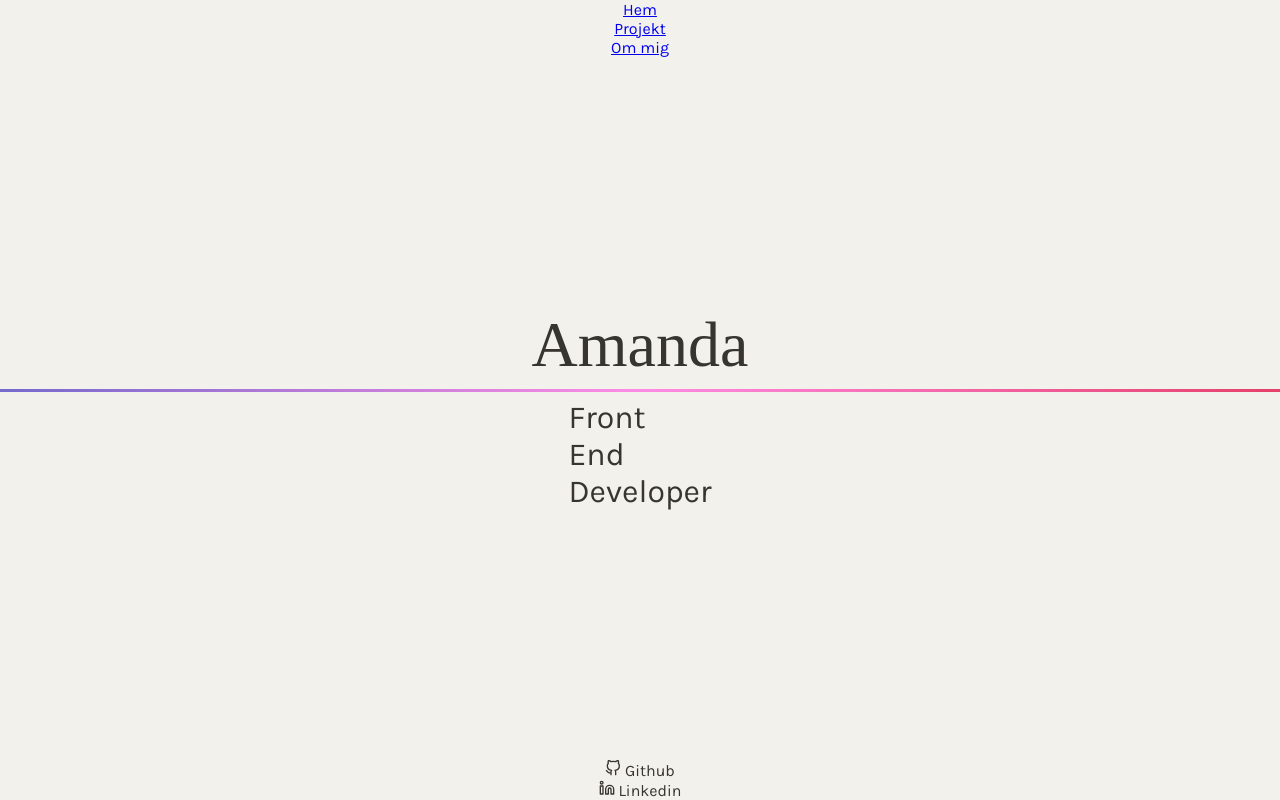
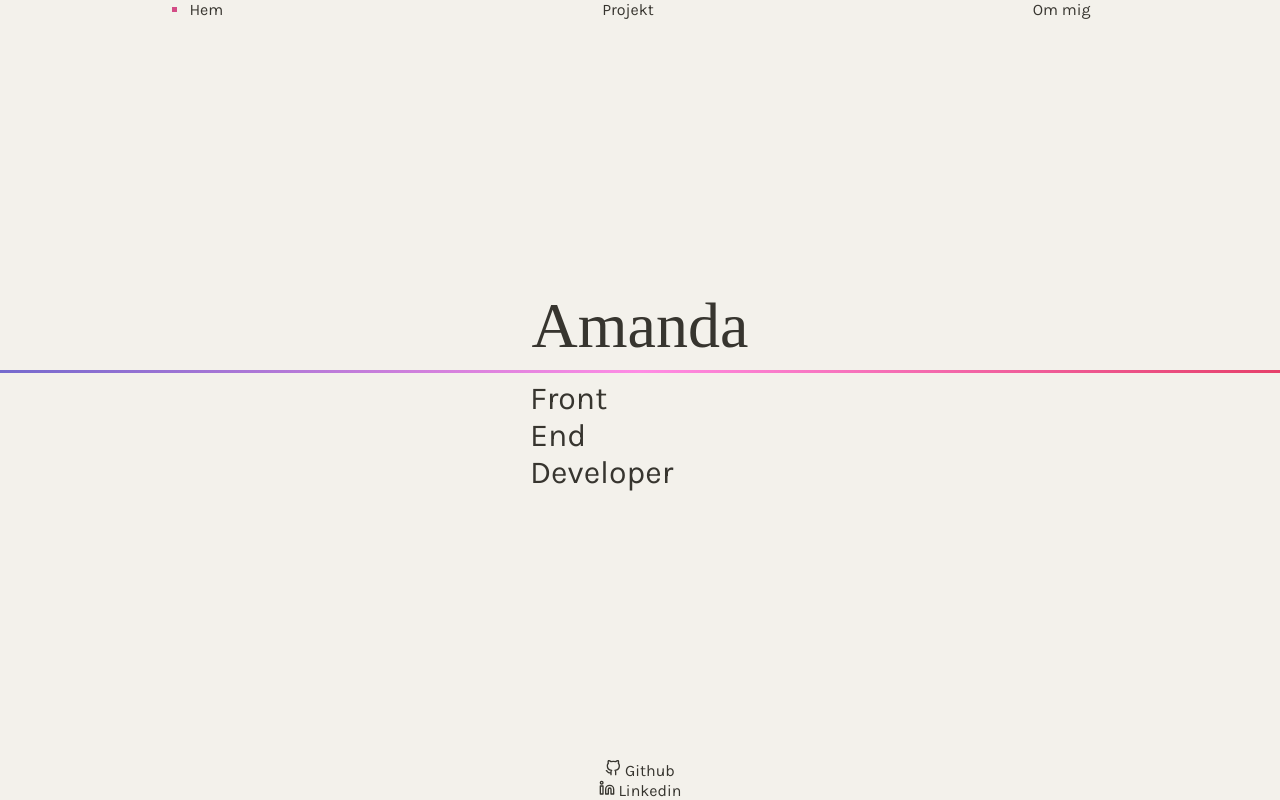
Before and after one commit to AmaTib/myPortfolio, a React (Vite) app: page / in a window 1280 px wide. Built offline with nearby package versions, Linux system fonts and the light colour scheme; a web font is replaced by a local one.

Commit message:
style header

```diff
--- a/src/components/Header.tsx
+++ b/src/components/Header.tsx
@@ -1,18 +1,32 @@
+import "../styles/header.css";
 import { Link } from "react-router-dom";
+import { useLocation } from "react-router-dom";
 
 export const Header = () => {
+  const location = useLocation();
+
   return (
     <>
       <header>
         <nav>
           <ul>
-            <li>
+            <li
+              className={`navLink ${location.pathname === "/" ? "focus" : ""}`}
+            >
               <Link to="/">Hem</Link>
             </li>
-            <li>
+            <li
+              className={`navLink ${
+                location.pathname === "/projects" ? "focus" : ""
+              }`}
+            >
               <Link to="/projects">Projekt</Link>
             </li>
-            <li>
+            <li
+              className={`navLink ${
+                location.pathname === "/about" ? "focus" : ""
+              }`}
+            >
               <Link to="/about">Om mig</Link>
             </li>
           </ul>
--- a/src/pages/HomePage.tsx
+++ b/src/pages/HomePage.tsx
@@ -12,6 +12,7 @@ export const HomePage = () => {
           <p>Front</p>
           <p>End</p>
           <p>Developer</p>
+          <a href=""></a>
         </div>
       </section>
     </>
--- a/src/styles/Homepage.css
+++ b/src/styles/Homepage.css
@@ -36,7 +36,7 @@ h1{
 
 .textContainer{
     padding-top: 7px;
-    width: fit-content;
+    width: 220px;
     margin: 0 auto;
     text-align: left;
 
--- /dev/null
+++ b/src/styles/header.css
@@ -0,0 +1,20 @@
+
+ul{
+    list-style: none;
+    display: flex;
+    justify-content: space-around;
+}
+
+a{
+    text-decoration: none;
+    color: var(--fontColor);
+}
+
+.focus{
+  /*  border-left: 5px solid var(--accent); */
+   list-style: square;
+}
+
+.focus::marker{
+    color: var(--accent);
+}
```
